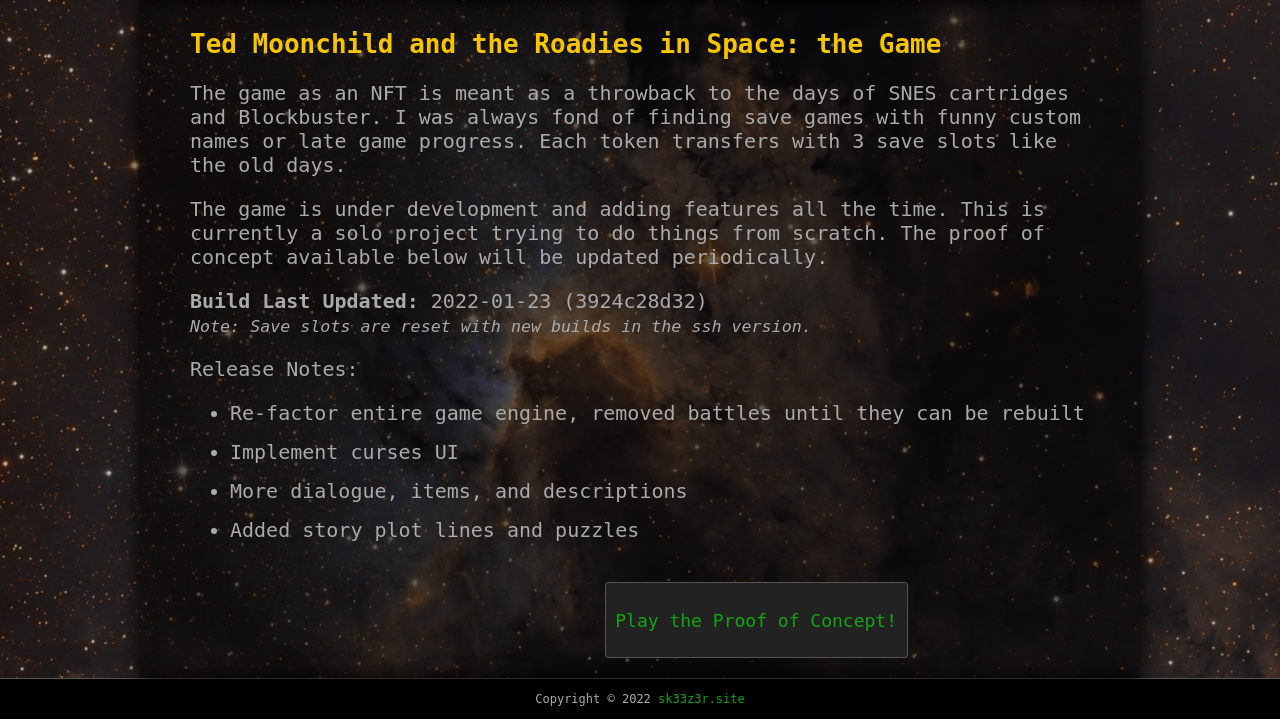
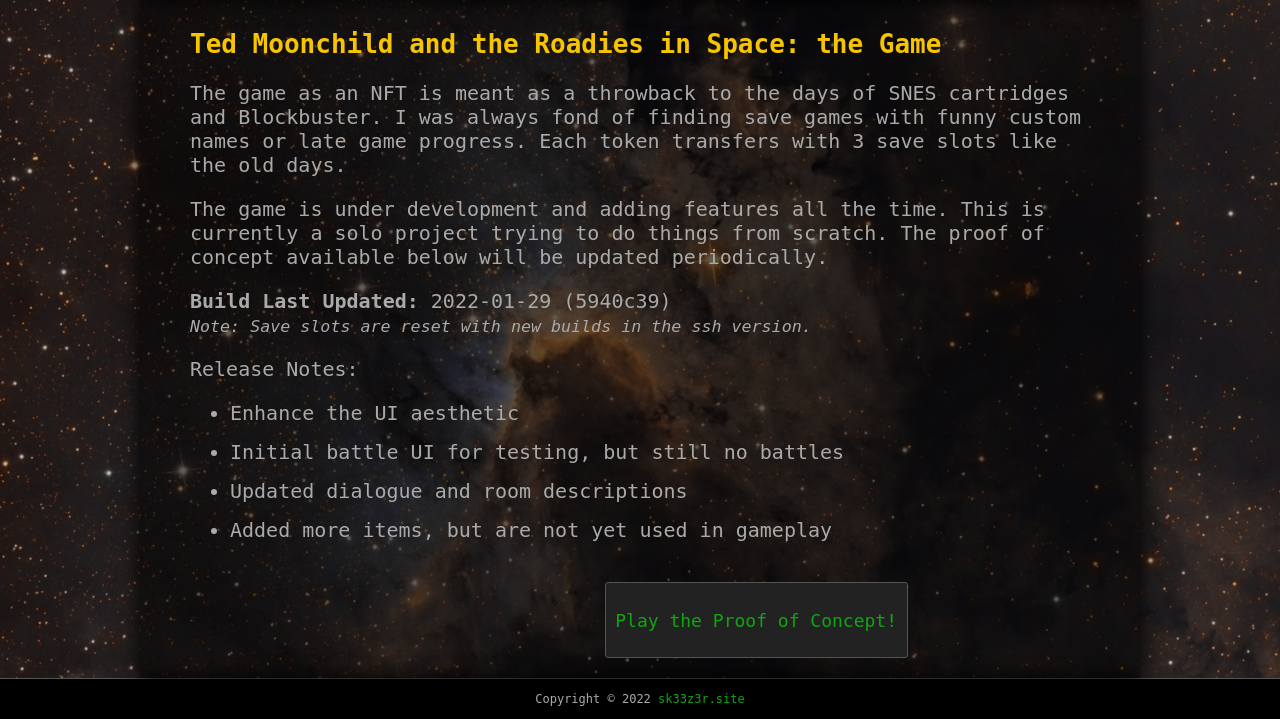
Before and after one commit to sk33z3r/moonchild.space, a PHP site: page / in a window 1280 px wide, after a click on "The RPG". Shown: the part 81-800 px from the top of the page. Run offline with PHP 8.4, Linux system fonts and the light colour scheme; data that the repository does not hold is empty; some libraries are stand-ins or nearby versions; some web fonts are replaced.

Commit message:
chore: update game info

```diff
--- a/index.php
+++ b/index.php
@@ -76,14 +76,14 @@
                     <h1>Ted Moonchild and the Roadies in Space: the Game</h1>
                     <p>The game as an NFT is meant as a throwback to the days of SNES cartridges and Blockbuster. I was always fond of finding save games with funny custom names or late game progress. Each token transfers with 3 save slots like the old days.</p>
                     <p>The game is under development and adding features all the time. This is currently a solo project trying to do things from scratch. The proof of concept available below will be updated periodically.</p>
-                    <p><b>Build Last Updated:</b> 2022-01-23 (3924c28d32)<br /><i><small>Note: Save slots are reset with new builds in the ssh version.</small></i></p>
+                    <p><b>Build Last Updated:</b> 2022-01-29 (5940c39)<br /><i><small>Note: Save slots are reset with new builds in the ssh version.</small></i></p>
                     <div id="features">
                         <p>Release Notes:</p>
                         <ul>
-                            <li>Re-factor entire game engine, removed battles until they can be rebuilt</li>
-                            <li>Implement curses UI</li>
-                            <li>More dialogue, items, and descriptions</li>
-                            <li>Added story plot lines and puzzles</li>
+                            <li>Enhance the UI aesthetic</li>
+                            <li>Initial battle UI for testing, but still no battles</li>
+                            <li>Updated dialogue and room descriptions</li>
+                            <li>Added more items, but are not yet used in gameplay</li>
                         </ul>
                     </div>
                 </div>
```
